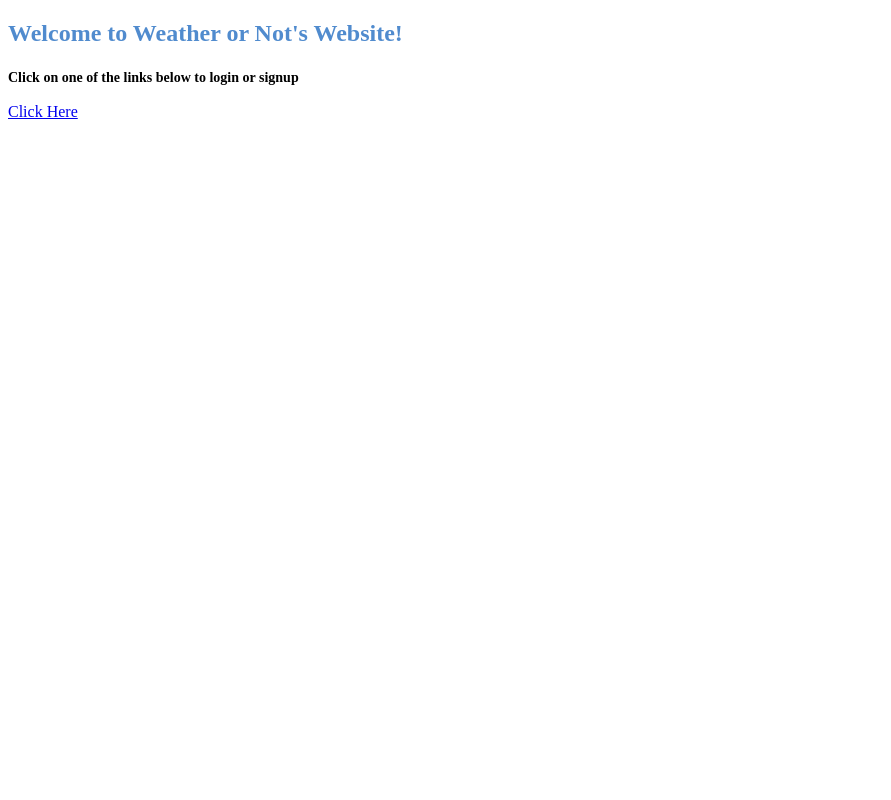
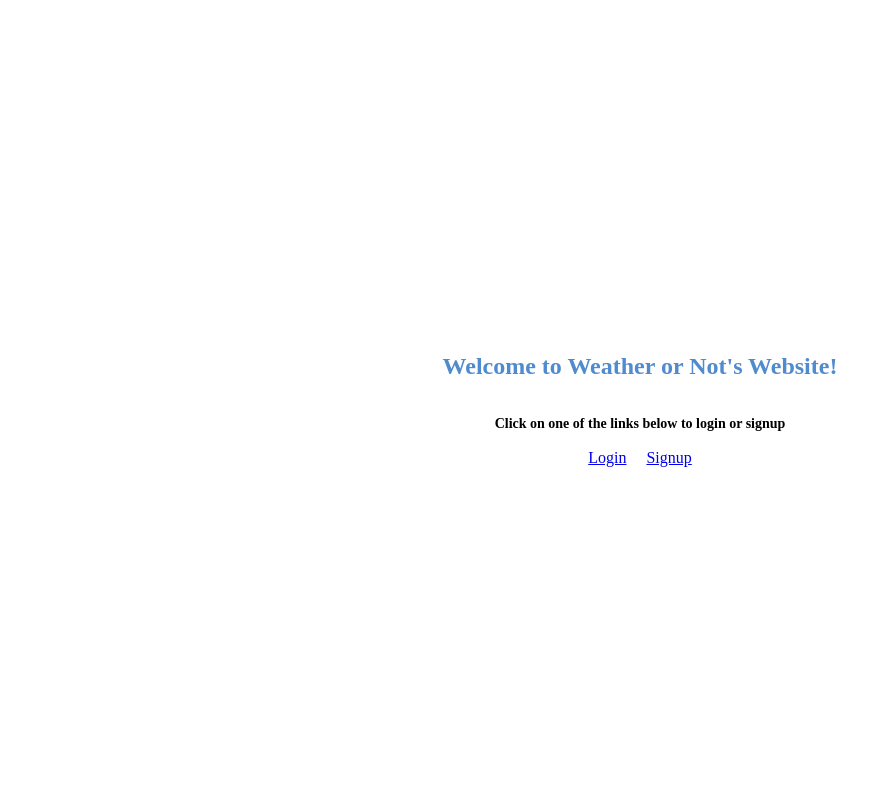
Before and after one commit to SevNielsen/Weather-or-not, a Flask app: page / in a window 1280 px wide. Shown: the whole page, without its empty margins (0-891 px from the left). Run offline with Flask 3, Linux system fonts and the light colour scheme.

Commit message:
Made Welcome Page

```diff
--- a/Weather_App/website/templates/welcome.html
+++ b/Weather_App/website/templates/welcome.html
@@ -4,15 +4,41 @@
     <meta charset="UTF-8">
     <meta name="viewport" content="width=device-width, initial-scale=1.0">
     <title>Document</title>
+    <style>
+        body, html {
+            height: 100%;
+            margin: 0;
+            padding: 0;
+        }
+
+        .container {
+            height: 100%;
+            display: flex;
+            justify-content: center;
+            align-items: center;
+            flex-direction: column;
+        }
+
+        .links {
+            display: flex;
+            justify-content: center;
+            align-items: center;
+        }
+
+        .link {
+            margin: 0 10px; /* Adjust spacing between links */
+        }
+    </style>
 </head>
 <body>
-    <div class="container text-center">
-        <div class="row">
-            <h2 style="color: rgb(80, 139, 206);"><i aria-hidden="true" class="fa fa-whatsapp"></i> Welcome to Weather or Not's Website! </h2>
-            <h3 style="font-size: 14px; line-height: 22px;">Click on one of the links below to login or signup</h3>
-            <div class="round hollow text-center">
-            <a href="#" class="open-btn" id="addClass"><i class="fa fa-whatsapp" aria-hidden="true"></i> Click Here</a>
-            </div>
+    <div class="container">
+        <h2 style="color: rgb(80, 139, 206);"><i aria-hidden="true" class="fa fa-whatsapp"></i> Welcome to Weather or Not's Website! </h2>
+        <h3 style="font-size: 14px; line-height: 22px;">Click on one of the links below to login or signup</h3>
+        <div class="links">
+            <a href="/login" class="open-btn link" id="addClass"><i class="fa fa-whatsapp" aria-hidden="true"></i> Login</a>
+            <a href="/signup" class="other-link link">Signup</a>
 
+        </div>
+    </div>
 </body>
 </html>
```
Also changed, not shown: Weather_App/website/templates/welcome.css (added).
